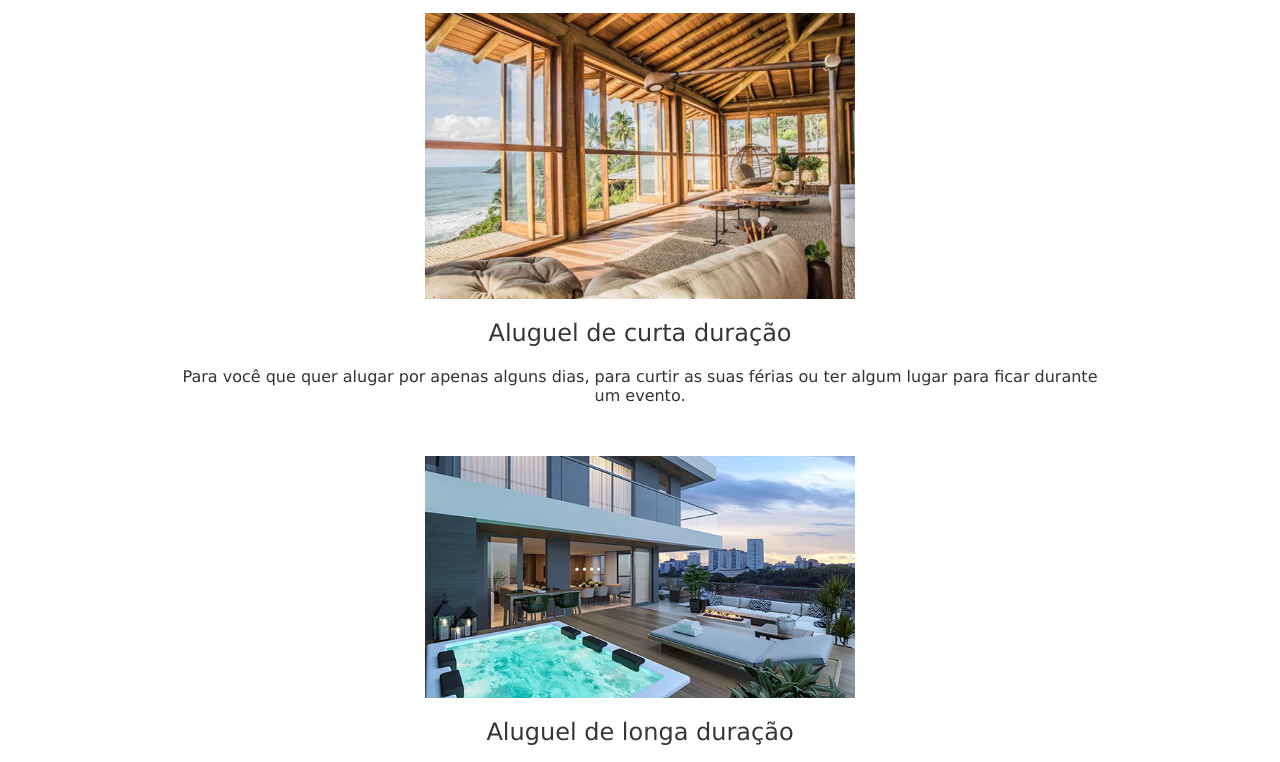
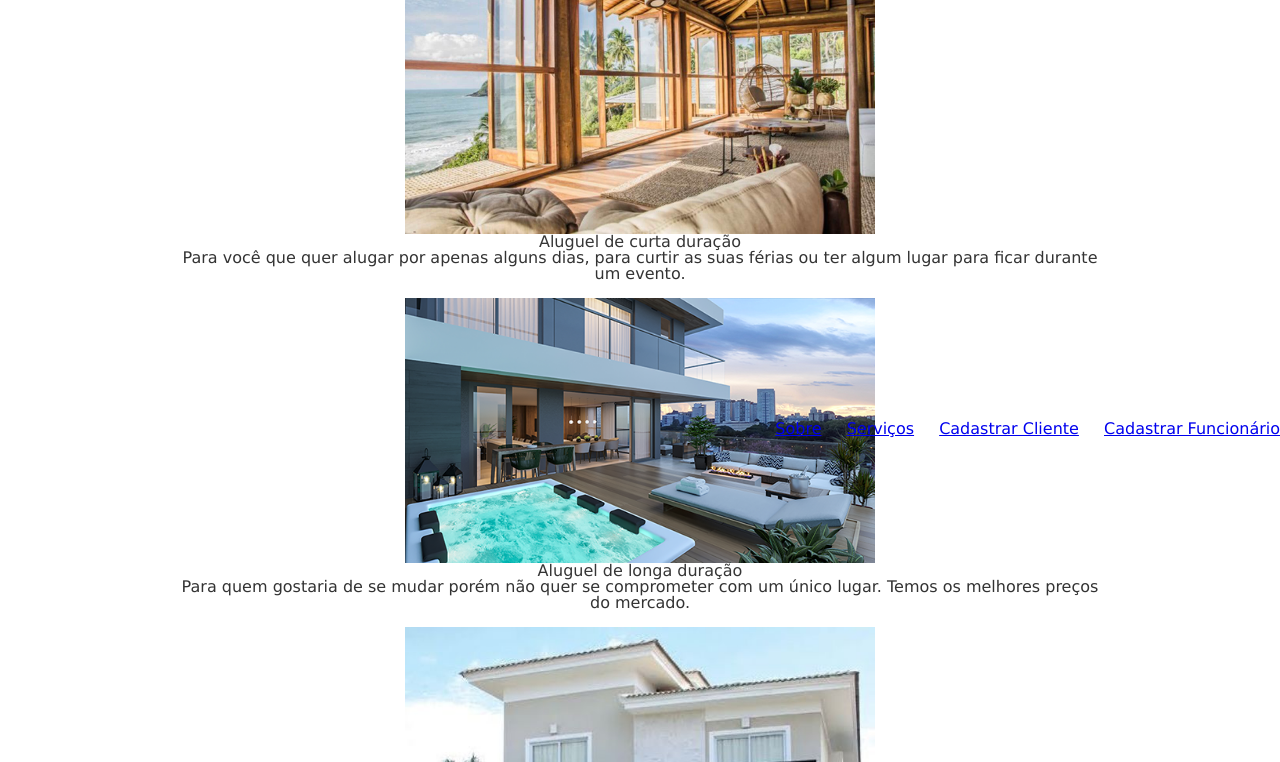
Before and after one commit to Slipvic/Projeto-Web-Imobiliaria, a website: page Trabalho de Web/public_html/Servicos.html in a window 1280 px wide. Shown: the part 363-1125 px from the top of the page. Drawn offline with Linux system fonts and the light colour scheme.

Commit message:
Serviços com menu com links

```diff
--- a/Trabalho de Web/public_html/Servicos.html
+++ b/Trabalho de Web/public_html/Servicos.html
@@ -3,15 +3,21 @@
         <title>Serviços Oferecidos</title>
         <meta charset="UTF-8">
         <meta name="viewport" content="width=device-width, initial-scale=1.0">
-        <link rel="stylesheet" type="text/css" href="style.css" />
-        <link rel="stylesheet" href="css/Servicos.css" type="text/css">
+        <link rel="stylesheet" href="css/reset.css" />
+        <link rel="stylesheet" href="css/Servicos.css">
 
     </head>
     <body>
         <header class="container">
             <h1><img src="Imagens/AdimoFundoBranco.png" alt="Logo da Adimo"></h1>
-
-
+            <nav class="menu-opcoes">
+                <ul>
+                    <li><a href="Sobre.html">Sobre</a></li>
+                    <li><a href="Servicos.html">Serviços</a></li>
+                    <li><a href="CadastroCliente.html">Cadastrar Cliente</a></li>
+                    <li><a href="CadastroFuncionario.html">Cadastrar Funcionário</a></li>
+                </ul>
+            </nav>
         </header>
         <div class="produto-back">
             <div class="container">
--- a/Trabalho de Web/public_html/css/Servicos.css
+++ b/Trabalho de Web/public_html/css/Servicos.css
@@ -19,3 +19,14 @@ h1, h2, h3, h4 {
     font-weight: inherit;
     color: #363636;
 }
+
+.menu-opcoes{
+    position: absolute;
+    bottom: 0;
+    right: 0
+}
+
+.menu-opcoes ul li{
+    display: inline;
+    margin-left: 20px
+}
--- /dev/null
+++ b/Trabalho de Web/public_html/css/reset.css
@@ -0,0 +1,48 @@
+/* http://meyerweb.com/eric/tools/css/reset/
+   v2.0 | 20110126
+   License: none (public domain)
+*/
+
+html, body, div, span, applet, object, iframe,
+h1, h2, h3, h4, h5, h6, p, blockquote, pre,
+a, abbr, acronym, address, big, cite, code,
+del, dfn, em, img, ins, kbd, q, s, samp,
+small, strike, strong, sub, sup, tt, var,
+b, u, i, center,
+dl, dt, dd, ol, ul, li,
+fieldset, form, label, legend,
+table, caption, tbody, tfoot, thead, tr, th, td,
+article, aside, canvas, details, embed,
+figure, figcaption, footer, header, hgroup,
+menu, nav, output, ruby, section, summary,
+time, mark, audio, video {
+	margin: 0;
+	padding: 0;
+	border: 0;
+	font-size: 100%;
+	font: inherit;
+	vertical-align: baseline;
+}
+/* HTML5 display-role reset for older browsers */
+article, aside, details, figcaption, figure,
+footer, header, hgroup, menu, nav, section {
+	display: block;
+}
+body {
+	line-height: 1;
+}
+ol, ul {
+	list-style: none;
+}
+blockquote, q {
+	quotes: none;
+}
+blockquote:before, blockquote:after,
+q:before, q:after {
+	content: '';
+	content: none;
+}
+table {
+	border-collapse: collapse;
+	border-spacing: 0;
+}
```
